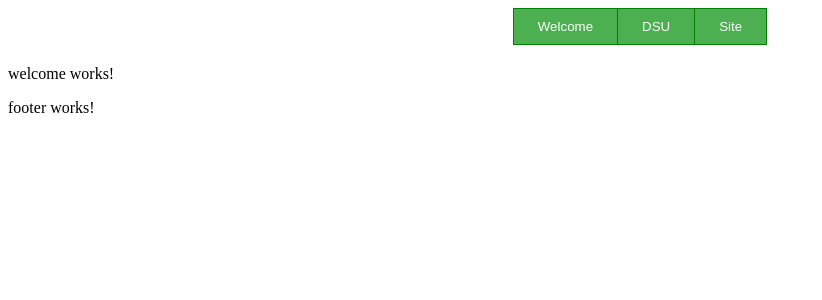
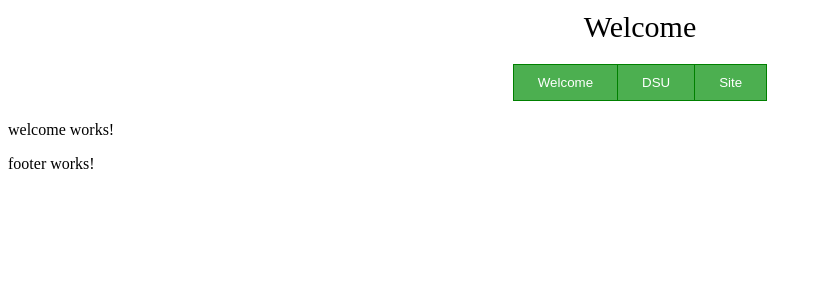
Before and after one commit to angular6/gather-store-data, an Angular app: page / in a window 1280 px wide. Shown: the top 300 px of the page, without its empty margins (0-822 px from the left). Built offline with nearby package versions, Linux system fonts and the light colour scheme.

Commit message:
chore(shared) : added header to navigation

```diff
--- a/src/app/shared/navigation/navigation.component.html
+++ b/src/app/shared/navigation/navigation.component.html
@@ -1,4 +1,5 @@
 <div class="header">
+  <div class="page-title">Welcome</div>
 <div class="btn-group">
   <button routerLink="welcome"> Welcome </button>
   <button routerLink="add-dsu"> DSU </button>
--- a/src/app/shared/navigation/navigation.component.scss
+++ b/src/app/shared/navigation/navigation.component.scss
@@ -5,6 +5,12 @@
 
 .btn-group {
     display: inline-block
+}
+
+.page-title {
+    font-size: 30px;
+    margin-bottom: 20px;
+    margin-top: 10px;
 }
 
 .btn-group button {
```
